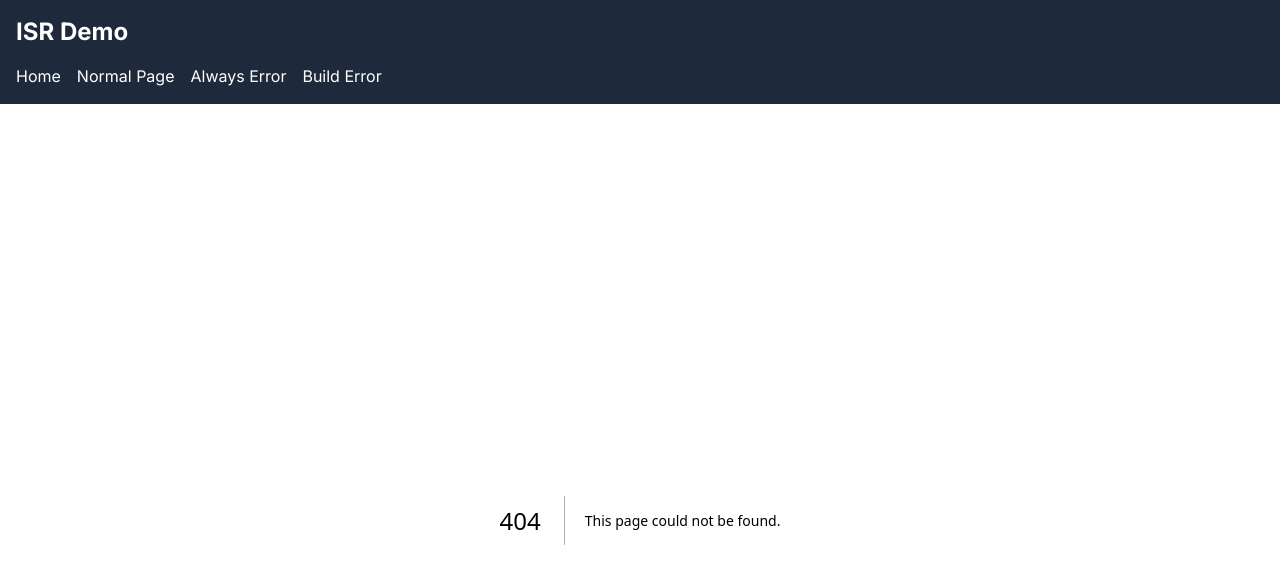
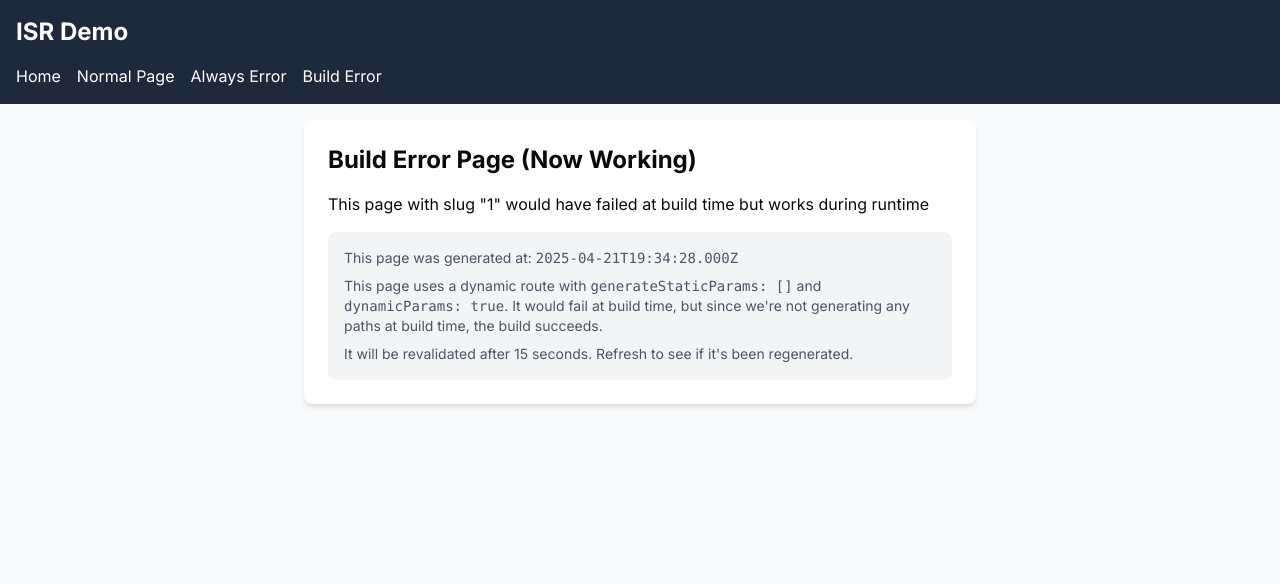
Before and after one commit to kldavis4/isr-error-caching, a Next.js app: page /build-error/1 in a window 1280 px wide. Before the commit this address had no page. Shown: the top 584 px of the page. Built offline with nearby package versions, Linux system fonts and the light colour scheme.

Commit message:
fallback

```diff
--- /dev/null
+++ b/app/build-error/[slug]/page.tsx
@@ -0,0 +1,47 @@
+export const dynamicParams = true
+export const revalidate = 15
+
+// Generate no paths at build time
+export function generateStaticParams() {
+  return []
+}
+
+async function getData(slug: string) {
+  // Check if we're in the build phase
+  const isBuildTime = process.env.NEXT_PHASE === "phase-production-build"
+
+  // This would throw an error at build time, but we're not generating any pages at build time
+  if (isBuildTime) {
+    throw new Error("This page fails at build time")
+  }
+
+  // Return normal data during runtime/revalidation
+  return {
+    title: `Build Error Page (Now Working)`,
+    content: `This page with slug "${slug}" would have failed at build time but works during runtime`,
+    timestamp: new Date().toISOString(),
+  }
+}
+
+export default async function BuildErrorPage({ params }: { params: { slug: string } }) {
+  const data = await getData(params.slug)
+
+  return (
+    <div className="max-w-2xl mx-auto bg-white p-6 rounded-lg shadow-md">
+      <h1 className="text-2xl font-bold mb-4">{data.title}</h1>
+      <p className="mb-4">{data.content}</p>
+      <div className="bg-gray-100 p-4 rounded-lg">
+        <p className="text-sm text-gray-600">
+          This page was generated at: <span className="font-mono">{data.timestamp}</span>
+        </p>
+        <p className="text-sm text-gray-600 mt-2">
+          This page uses a dynamic route with <code>generateStaticParams: []</code> and <code>dynamicParams: true</code>
+          . It would fail at build time, but since we're not generating any paths at build time, the build succeeds.
+        </p>
+        <p className="text-sm text-gray-600 mt-2">
+          It will be revalidated after 15 seconds. Refresh to see if it's been regenerated.
+        </p>
+      </div>
+    </div>
+  )
+}
--- a/app/build-error/page.tsx
+++ /dev/null
@@ -1,42 +0,0 @@
-export const revalidate = 15
-
-async function getData() {
-  // Check if we're in the build phase using NEXT_PHASE environment variable
-  // During build, NEXT_PHASE will be 'phase-production-build'
-  const isBuildTime = process.env.NEXT_PHASE === "phase-production-build"
-
-  // Throw an error only at build time
-  if (isBuildTime) {
-    throw new Error("This page fails at build time")
-  }
-
-  // Return normal data during revalidation
-  return {
-    title: "Build Error Page (Now Working)",
-    content: "This page failed at build time but works during revalidation",
-    timestamp: new Date().toISOString(),
-  }
-}
-
-export default async function BuildErrorPage() {
-  const data = await getData()
-
-  return (
-    <div className="max-w-2xl mx-auto bg-white p-6 rounded-lg shadow-md">
-      <h1 className="text-2xl font-bold mb-4">{data.title}</h1>
-      <p className="mb-4">{data.content}</p>
-      <div className="bg-gray-100 p-4 rounded-lg">
-        <p className="text-sm text-gray-600">
-          This page was generated at: <span className="font-mono">{data.timestamp}</span>
-        </p>
-        <p className="text-sm text-gray-600 mt-2">
-          This page initially failed at build time but now works during revalidation. It will be revalidated after 15
-          seconds. Refresh to see if it's been regenerated.
-        </p>
-        <p className="text-sm text-gray-500 mt-2">
-          Environment: {process.env.NODE_ENV}, Build Phase: {process.env.NEXT_PHASE || "runtime"}
-        </p>
-      </div>
-    </div>
-  )
-}
```
